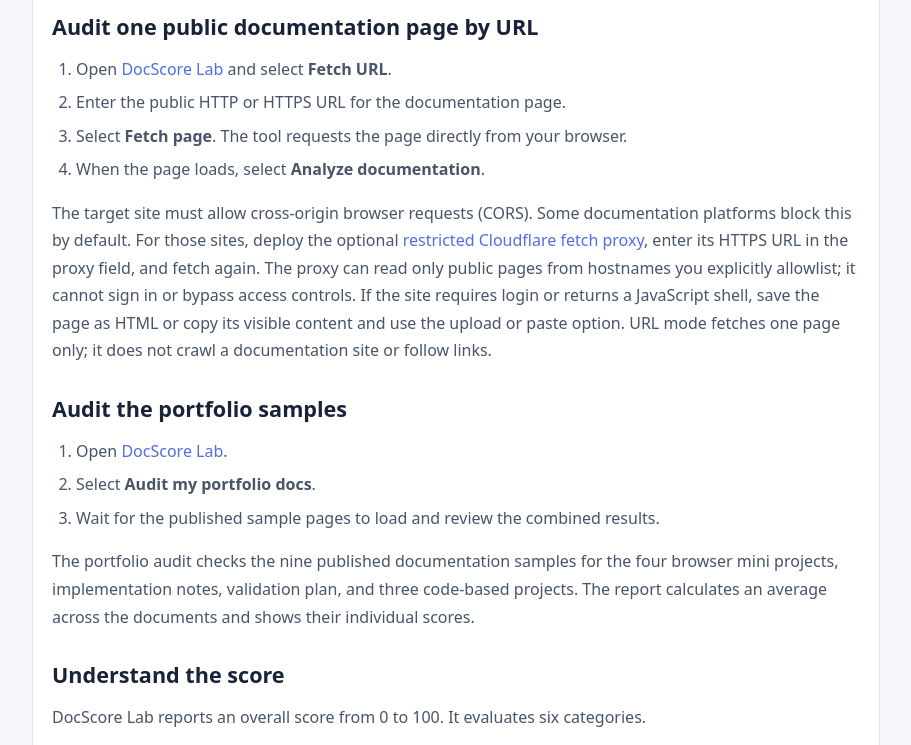
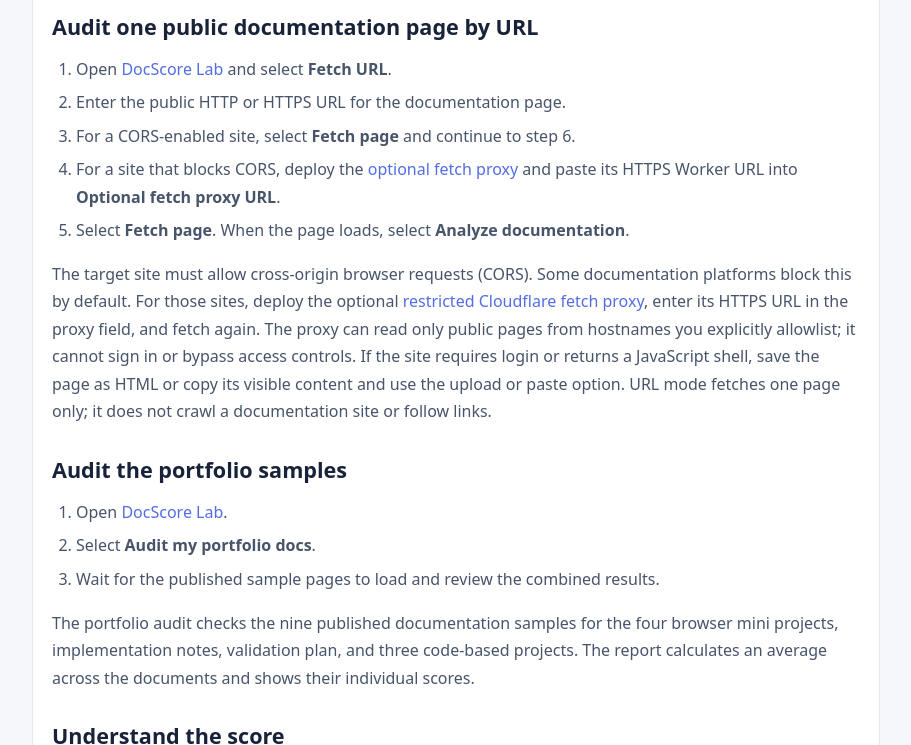
Before and after one commit to Tanmayi1996/Tanmayi1996.github.io, a plain HTML site: page docs/mini-projects/doc-score-lab.html in a window 1280 px wide. Shown: the part 1420-2165 px from the top of the page, without its empty margins (310-1221 px from the left). Drawn offline with Linux system fonts and the light colour scheme.

Commit message:
Clarify URL proxy procedure and privacy disclosures

```diff
--- a/docs/mini-projects/doc-score-lab.html
+++ b/docs/mini-projects/doc-score-lab.html
@@ -42,8 +42,9 @@ header{background:#fff;border-bottom:1px solid #e2e8f1;padding:16px 0}header .wr
 <ol>
 <li>Open <a href="/doc-score/">DocScore Lab</a> and select <b>Fetch URL</b>.</li>
 <li>Enter the public HTTP or HTTPS URL for the documentation page.</li>
-<li>Select <b>Fetch page</b>. The tool requests the page directly from your browser.</li>
-<li>When the page loads, select <b>Analyze documentation</b>.</li>
+<li>For a CORS-enabled site, select <b>Fetch page</b> and continue to step 6.</li>
+<li>For a site that blocks CORS, deploy the <a href="/doc-score/cors-proxy/">optional fetch proxy</a> and paste its HTTPS Worker URL into <b>Optional fetch proxy URL</b>.</li>
+<li>Select <b>Fetch page</b>. When the page loads, select <b>Analyze documentation</b>.</li>
 </ol>
 <p>The target site must allow cross-origin browser requests (CORS). Some documentation platforms block this by default. For those sites, deploy the optional <a href="/doc-score/cors-proxy/">restricted Cloudflare fetch proxy</a>, enter its HTTPS URL in the proxy field, and fetch again. The proxy can read only public pages from hostnames you explicitly allowlist; it cannot sign in or bypass access controls. If the site requires login or returns a JavaScript shell, save the page as HTML or copy its visible content and use the upload or paste option. URL mode fetches one page only; it does not crawl a documentation site or follow links.</p>
 <h2 id="portfolio-audit">Audit the portfolio samples</h2>
@@ -78,6 +79,8 @@ header{background:#fff;border-bottom:1px solid #e2e8f1;padding:16px 0}header .wr
 <h2 id="privacy">Privacy and limitations</h2>
 <ul>
 <li>Pasted text and uploaded files are processed in the browser. The tool does not transmit them to a portfolio backend.</li>
+<li>Direct URL imports are requested by your browser. When you configure the optional Cloudflare proxy, the requested public URL and its response pass through that Worker. The Worker does not forward Salesforce cookies or credentials and is configured for an explicit hostname allowlist.</li>
+<li>Do not use the proxy for confidential or internal-only documentation. Cloudflare may process request metadata as part of providing the Worker service.</li>
 <li>The portfolio audit fetches the published sample pages from the same website.</li>
 <li>The tool does not currently crawl arbitrary sites or test external link availability.</li>
 <li>It does not verify whether statements, commands, API responses, or code samples are factually correct.</li>
```
